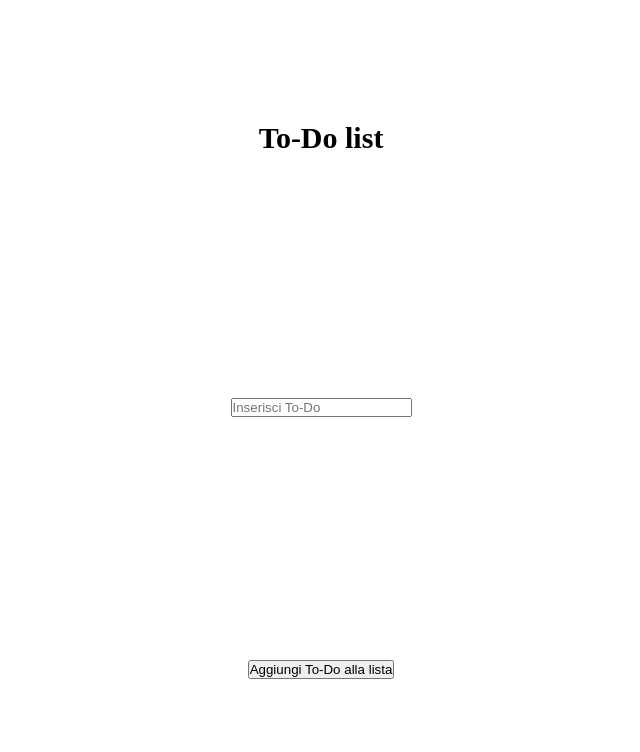
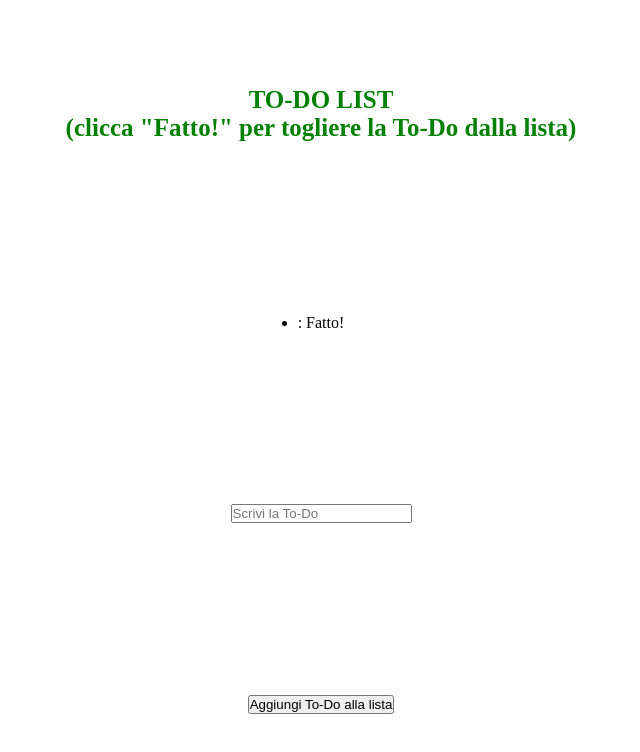
Before and after one commit to MastroJoe/js-todo-clone, a plain HTML site: page index.html in a window 1280 px wide. Both pictures are taken after a click on the button "Aggiungi To-Do alla lista". Shown: the whole page, without its empty margins (319-959 px from the left). Drawn offline with nearby package versions, Linux system fonts and the light colour scheme.

Commit message:
To-Do list funzionante

```diff
--- a/assets/css/master.css
+++ b/assets/css/master.css
@@ -5,7 +5,9 @@
 }
 
 h1 {
-  font-size: 30px;
+  font-size: 25px;
+  text-align: center;
+  color: green;
 }
 
 #form {
@@ -16,3 +18,11 @@ h1 {
   align-items: center;
   justify-content: space-around;
 }
+
+#toDo {
+  display: none;
+}
+
+/* #toDoMod {
+  display: none;
+} */
--- a/assets/js/main.js
+++ b/assets/js/main.js
@@ -5,5 +5,18 @@
 // Permettiamo la modifica di un todo già aggiunto.
 
 $(document).ready(function(){
-
+  // al click salvo il valore inserito dall'utente
+  $('#add').click(function(){
+    var toDo = $('#toDoIn').val();
+    $('#toDoIn').val('');
+    // clono li e sostituisco il valore con il valore inserito dall'utente
+    var template = $('#toDo li').clone();
+    template.children('span.userToDo').text(toDo);
+    // al click di delete la To-Do viene rimossa
+    template.children('span.delete').click(function() {
+      $(this).parent().remove();
+    });
+    // stampo il valore su HTML
+    $('#todos').append(template);
+  })
 });
--- a/index.html
+++ b/index.html
@@ -11,9 +11,21 @@
 </head>
 <body>
   <div id="form">
-    <h1>To-Do list</h1>
-    <input id="nome" type="text" name="Nome" value="" placeholder="Inserisci To-Do">
-    <button id="add">Aggiungi To-Do alla lista</button>
+    <h1>TO-DO LIST
+    <br>
+    (clicca "Fatto!" per togliere la To-Do dalla lista)</h1>
+    <ul id="todos">
+    </ul>
+    <input id="toDoIn" type="text" name="toDo" value="" placeholder="Scrivi la To-Do">
+    <button id="add" type="button" name="button">Aggiungi To-Do alla lista</button>
+    <div id="toDo">
+      <li>
+        <span class="userToDo"></span>
+        <!-- <input id="toDoMod"type="text" name="" value="">
+        <span class="edit">Modifica</span> -->
+        <span class="delete">: Fatto!</span>
+      </li>
+    </div>
   </div>
 </body>
 </html>
```
